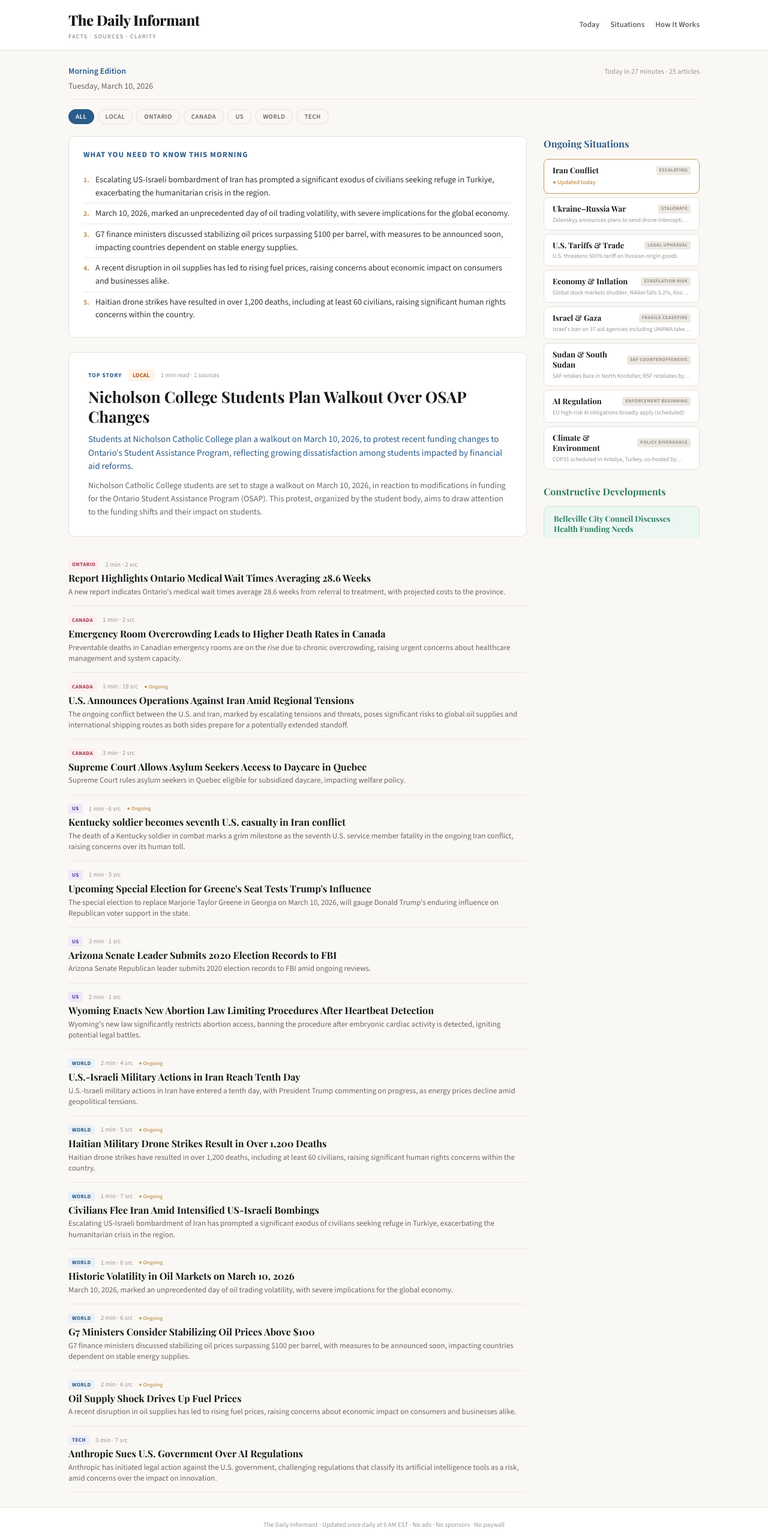
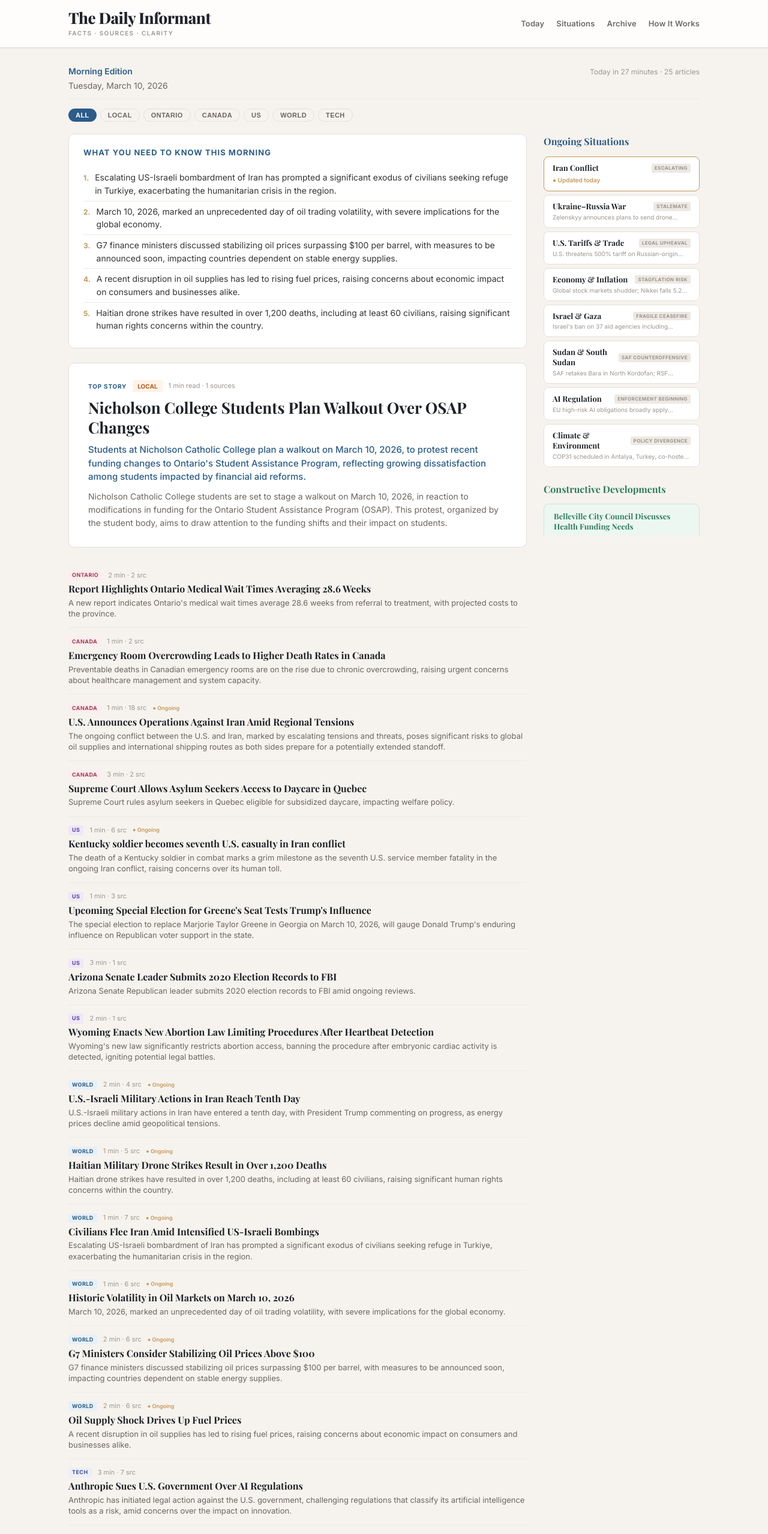
Before and after one commit to pickettdad/daily-informant, a Next.js app: page / in a window 1280 px wide. Shown: the top 2558 px of the page at 60% size. Built offline with nearby package versions, Linux system fonts and the light colour scheme.

Commit message:
Update layout.tsx

```diff
--- a/app/layout.tsx
+++ b/app/layout.tsx
@@ -14,39 +14,71 @@ export default function RootLayout({
     <html lang="en">
       <head>
         <link
-          href="https://fonts.googleapis.com/css2?family=Playfair+Display:wght@400;600;700;800&family=Source+Sans+3:wght@300;400;500;600;700&display=swap"
+          href="https://fonts.googleapis.com/css2?family=Playfair+Display:wght@700;800&family=Source+Serif+4:ital,opsz,wght@0,8..60,400;0,8..60,600;0,8..60,700;1,8..60,400&family=Inter:wght@300;400;500;600;700&display=swap"
           rel="stylesheet"
         />
         <style>{`
           *, *::before, *::after { box-sizing: border-box; margin: 0; padding: 0; }
           body {
-            font-family: 'Source Sans 3', 'Segoe UI', sans-serif;
-            background: #FAF8F5;
-            color: #1A1A1A;
+            font-family: 'Inter', 'Source Sans 3', 'Segoe UI', sans-serif;
+            background: #F6F3EE;
+            color: #1F2328;
             line-height: 1.6;
             -webkit-font-smoothing: antialiased;
+            -moz-osx-font-smoothing: grayscale;
           }
-          a { color: #2B5C8A; text-decoration: none; }
+          a { color: #1F4E79; text-decoration: none; }
           a:hover { text-decoration: underline; }
-          ::selection { background: #E8F0F7; color: #2B5C8A; }
+          ::selection { background: #EAF2FB; color: #1F4E79; }
+
+          /* Card depth — use class="di-card" on any content card */
+          .di-card {
+            background: #FFFDFC;
+            border: 1px solid #DED8CF;
+            border-radius: 8px;
+            box-shadow: 0 1px 3px rgba(0,0,0,0.04);
+            transition: box-shadow 0.2s ease;
+          }
+          .di-card:hover { box-shadow: 0 2px 8px rgba(0,0,0,0.07); }
+          .di-card-link { text-decoration: none !important; color: inherit !important; display: block; }
+
+          /* Mobile responsive */
           @media (max-width: 768px) {
             .di-layout-grid { grid-template-columns: 1fr !important; }
+            .di-3col { grid-template-columns: 1fr !important; }
+            .di-2col { grid-template-columns: 1fr !important; }
+            .di-pills-scroll {
+              overflow-x: auto;
+              white-space: nowrap;
+              flex-wrap: nowrap !important;
+              -webkit-overflow-scrolling: touch;
+              padding-bottom: 4px;
+              scrollbar-width: none;
+            }
+            .di-pills-scroll::-webkit-scrollbar { display: none; }
+            .di-hero-pad { padding: 20px 18px !important; }
+            .di-section-pad { padding: 16px !important; }
+          }
+          @media (max-width: 480px) {
+            .di-h1 { font-size: 24px !important; }
+            .di-hero-headline { font-size: 22px !important; }
           }
         `}</style>
       </head>
       <body>
         {/* Site Header */}
         <header style={{
-          borderBottom: "1px solid #E5DFD8",
-          background: "#FFFFFF",
+          borderBottom: "1px solid #DED8CF",
+          background: "#FFFDFC",
           position: "sticky",
           top: 0,
           zIndex: 100,
+          boxShadow: "0 1px 3px rgba(0,0,0,0.04)",
         }}>
           <div style={{
             maxWidth: 1100,
             margin: "0 auto",
-            padding: "14px 24px",
+            padding: "16px 24px",
             display: "flex",
             justifyContent: "space-between",
             alignItems: "center",
@@ -56,49 +88,65 @@ export default function RootLayout({
             <a href="/" style={{ textDecoration: "none" }}>
               <h1 style={{
                 fontFamily: "'Playfair Display', Georgia, serif",
-                fontSize: 24,
+                fontSize: 26,
                 fontWeight: 800,
-                color: "#1A1A1A",
+                color: "#1F2328",
                 letterSpacing: "-0.02em",
+                lineHeight: 1.1,
               }}>
                 The Daily Informant
               </h1>
               <p style={{
                 fontSize: 10,
                 color: "#9B9590",
-                marginTop: 1,
-                letterSpacing: "0.12em",
+                marginTop: 2,
+                letterSpacing: "0.14em",
                 textTransform: "uppercase",
                 fontWeight: 600,
+                fontFamily: "'Inter', sans-serif",
               }}>
                 Facts · Sources · Clarity
               </p>
             </a>
-            <nav style={{ display: "flex", gap: 18 }}>
-              <a href="/" style={{ fontSize: 13, fontWeight: 600, color: "#6B6560" }}>Today</a>
-              <a href="/topics" style={{ fontSize: 13, fontWeight: 600, color: "#6B6560" }}>Situations</a>
-              <a href="/how-it-works" style={{ fontSize: 13, fontWeight: 600, color: "#6B6560" }}>How It Works</a>
+            <nav style={{ display: "flex", gap: 20, alignItems: "center" }}>
+              {[
+                { href: "/", label: "Today" },
+                { href: "/topics", label: "Situations" },
+                { href: "/archive", label: "Archive" },
+                { href: "/how-it-works", label: "How It Works" },
+              ].map(link => (
+                <a key={link.href} href={link.href} style={{
+                  fontSize: 13,
+                  fontWeight: 600,
+                  color: "#6B6A67",
+                  textDecoration: "none",
+                  padding: "4px 0",
+                  letterSpacing: "0.01em",
+                }}>
+                  {link.label}
+                </a>
+              ))}
             </nav>
           </div>
         </header>
 
-        {/* Main Content — wider for sidebar layout */}
-        <main style={{ maxWidth: 1100, margin: "0 auto", padding: "24px 24px", minHeight: "60vh" }}>
+        {/* Main Content */}
+        <main style={{ maxWidth: 1100, margin: "0 auto", padding: "28px 24px", minHeight: "60vh" }}>
           {children}
         </main>
 
         {/* Footer */}
         <footer style={{
-          borderTop: "1px solid #E5DFD8",
-          background: "#FFFFFF",
-          padding: 20,
+          borderTop: "1px solid #DED8CF",
+          background: "#FFFDFC",
+          padding: "20px 24px",
           textAlign: "center",
         }}>
-          <p style={{ fontSize: 11, color: "#9B9590", lineHeight: 1.7 }}>
+          <p style={{ fontSize: 12, color: "#9B9590", lineHeight: 1.7, fontFamily: "'Inter', sans-serif" }}>
             The Daily Informant · Updated once daily at 6 AM EST · No ads · No sponsors · No paywall
           </p>
-          <p style={{ fontSize: 10, color: "#9B9590", marginTop: 3, opacity: 0.7 }}>
-            Stories consolidated from multiple sources across the political spectrum via multi-AI consensus · All rights to original sources
+          <p style={{ fontSize: 11, color: "#9B9590", marginTop: 4, opacity: 0.7, fontFamily: "'Inter', sans-serif" }}>
+            Stories consolidated from multiple sources via multi-AI consensus · All rights to original sources
           </p>
         </footer>
       </body>
```
